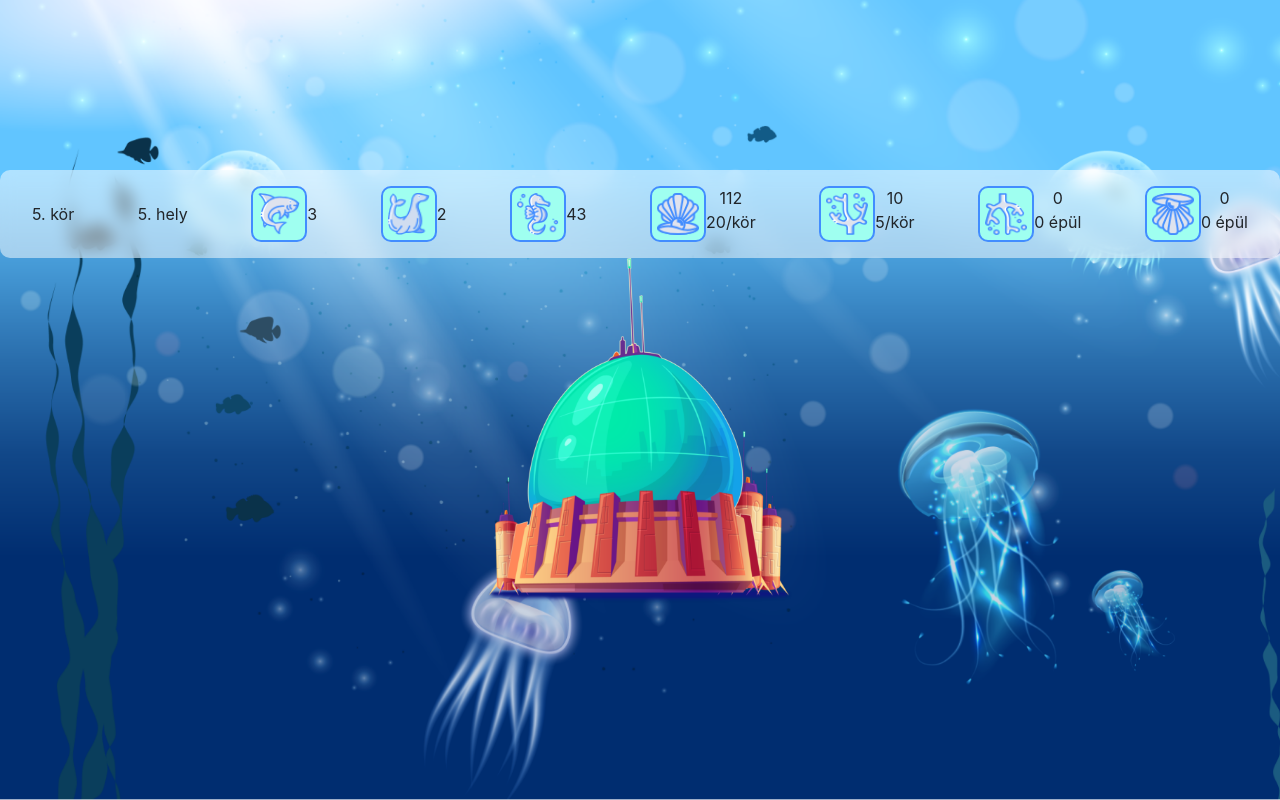
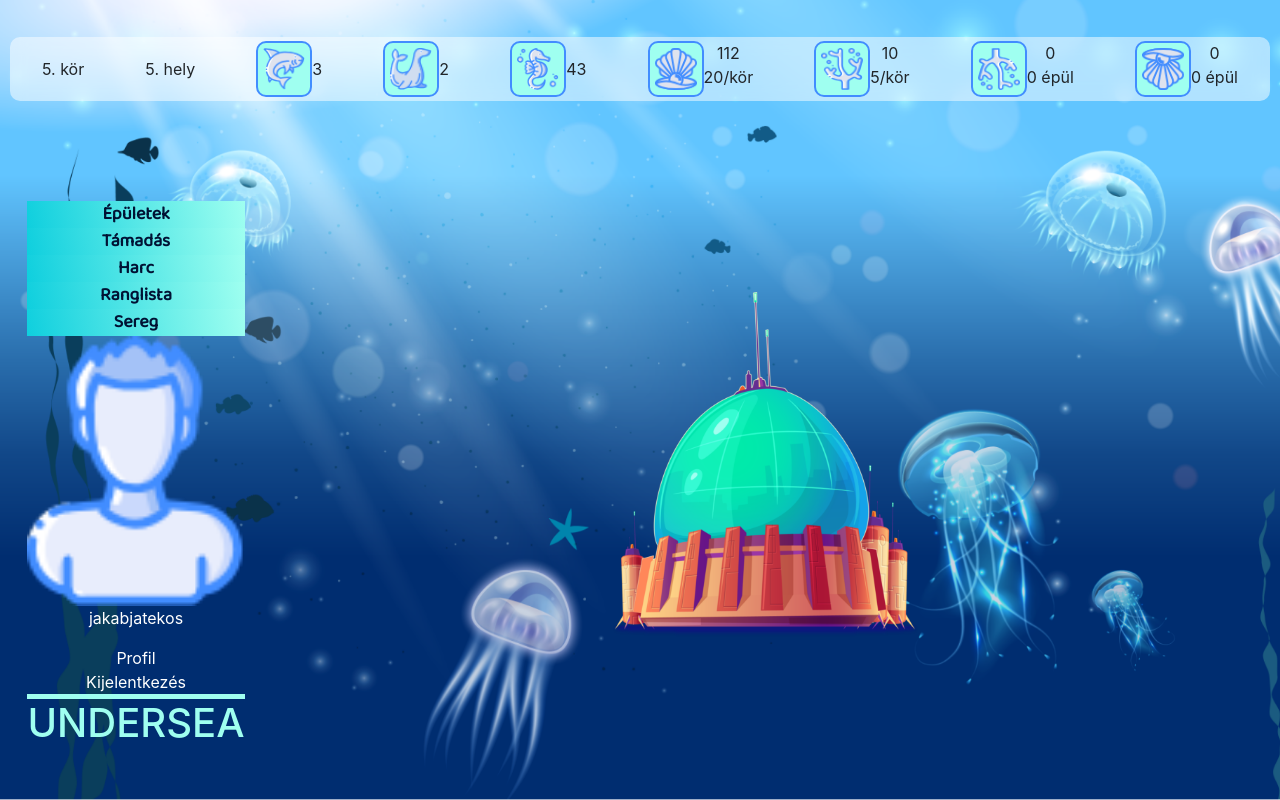
Before and after one commit to miklosabel/undersea, a React (Create React App) app: page /main in a window 1280 px wide. Built offline with nearby package versions, Linux system fonts and the light colour scheme.

Commit message:
todays result

```diff
--- /dev/null
+++ b/src/components/sideBar/Sidebar.scss
@@ -0,0 +1,44 @@
+@import '../../styles/variables.scss';
+
+.sidebar {
+  grid-column: 1 / 2;
+  grid-row: 2 / end;
+  justify-self: center;
+  align-self: center;
+  display: flex;
+  flex-direction: column;
+  > a {
+    color: $dark-blue;
+    background-color: $light-turquoise;
+    font-family: 'Baloo 2';
+    font-size: 18px;
+    font-weight: 900;
+    background: transparent
+      linear-gradient(
+        258deg,
+        $light-turquoise 0%,
+        $turquoise 36%,
+        $dark-turquoise 100%
+      );
+    text-decoration: none;
+    :hover {
+      text-decoration: none;
+      box-shadow: $light-blue;
+    }
+  }
+  .usermenu {
+    display: flex;
+    flex-direction: column;
+    a,
+    p {
+      color: $white;
+    }
+  }
+  .undersea-line {
+    width: 100%;
+    border-top: 5px solid $light-turquoise;
+  }
+  .undersea-title {
+    color: $light-turquoise;
+  }
+}
--- /dev/null
+++ b/src/components/sideBar/Sidebar.tsx
@@ -0,0 +1,32 @@
+import React, { Component } from 'react';
+import { Link } from 'react-router-dom';
+import './Sidebar.scss';
+import ProfileImg from '../../assets/default_profile_image.png';
+
+interface Props {
+  userName: string;
+}
+
+export class Sidebar extends Component<Props, {}> {
+  render() {
+    return (
+      <div className="sidebar">
+        <Link to="/main">Épületek</Link>
+        <Link to="/main">Támadás</Link>
+        <Link to="/main">Harc </Link>
+        <Link to="/main">Ranglista</Link>
+        <Link to="/main">Sereg</Link>
+        <div className="usermenu">
+          <img src={ProfileImg} alt="profile image" />
+          <p>{this.props.userName}</p>
+          <Link to="/main">Profil</Link>
+          <Link to="/login">Kijelentkezés</Link>
+        </div>
+        <div className="undersea-line"></div>
+        <h1 className="undersea-title">UNDERSEA</h1>
+      </div>
+    );
+  }
+}
+
+export default Sidebar;
--- a/src/components/statusBar/StatusBar.scss
+++ b/src/components/statusBar/StatusBar.scss
@@ -2,14 +2,16 @@
 
 //TODO fonts
 
-
 .statusbar {
+  grid-column: 1 / end;
+  grid-row: 1 / 2;
   background: rgba(255, 255, 255, 0.5);
   backdrop-filter: blur(8px);
   -webkit-backdrop-filter: blur(8px);
   display: flex;
   justify-content: space-between;
   width: 100%;
+  height: 4em;
   align-items: center;
 
   //TODO margin kilogatja ha 100% a width
--- a/src/components/towerImage/TowerImage.scss
+++ b/src/components/towerImage/TowerImage.scss
@@ -1,3 +1,7 @@
 .default_bg{
+  grid-column: 2 / end;
+  grid-row: 2 /end;
+  justify-self: center;
+  align-self: center;
   content: url('../../assets/background_tower.png');
 }
--- a/src/page/auth/Main.scss
+++ b/src/page/auth/Main.scss
@@ -3,10 +3,13 @@
 //TODO grid layout
 
 .main-container {
-  display: flex;
-  flex-direction: column;
-  justify-content: center;
+  display: grid;
+  // flex-direction: column;
+  // justify-content: center;
   align-items: center;
   height: 100vh;
   width: 100vw;
+  padding: 10px;
+  grid-template-columns: 20% 80%;
+  grid-template-rows: 15% 90%;
 }
--- a/src/page/auth/Main.tsx
+++ b/src/page/auth/Main.tsx
@@ -2,6 +2,7 @@ import React from 'react';
 import './Main.scss';
 import TowerImage from '../../components/towerImage/TowerImage';
 import StatusBar from '../../components/statusBar/StatusBar';
+import Sidebar from '../../components/sideBar/Sidebar';
 
 export default class Main extends React.Component<{}, {}> {
   render() {
@@ -20,6 +21,7 @@ export default class Main extends React.Component<{}, {}> {
           buildings={0}
           upgrades={0}
         />
+        <Sidebar userName='jakabjatekos'/>
         <TowerImage />
       </div>
     );
--- a/src/styles/variables.scss
+++ b/src/styles/variables.scss
@@ -1,7 +1,7 @@
 $white: #fff;
-$dark-blue: #001234;
-$light-blue: #3B7DBD;
-$blue: #1C3E76;
+$dark-blue: #001234; //sidebar font
+$light-blue: #3B7DBD; //sidebar buttons border
+$blue: #1C3E76; //status bar font
 $turquoise: #6BEEE9;
 $light-turquoise: #9FFFF0;
 $dark-turquoise: #0FCFDE;
```
Also changed, not shown: src/assets/default_profile_image.png (added).
